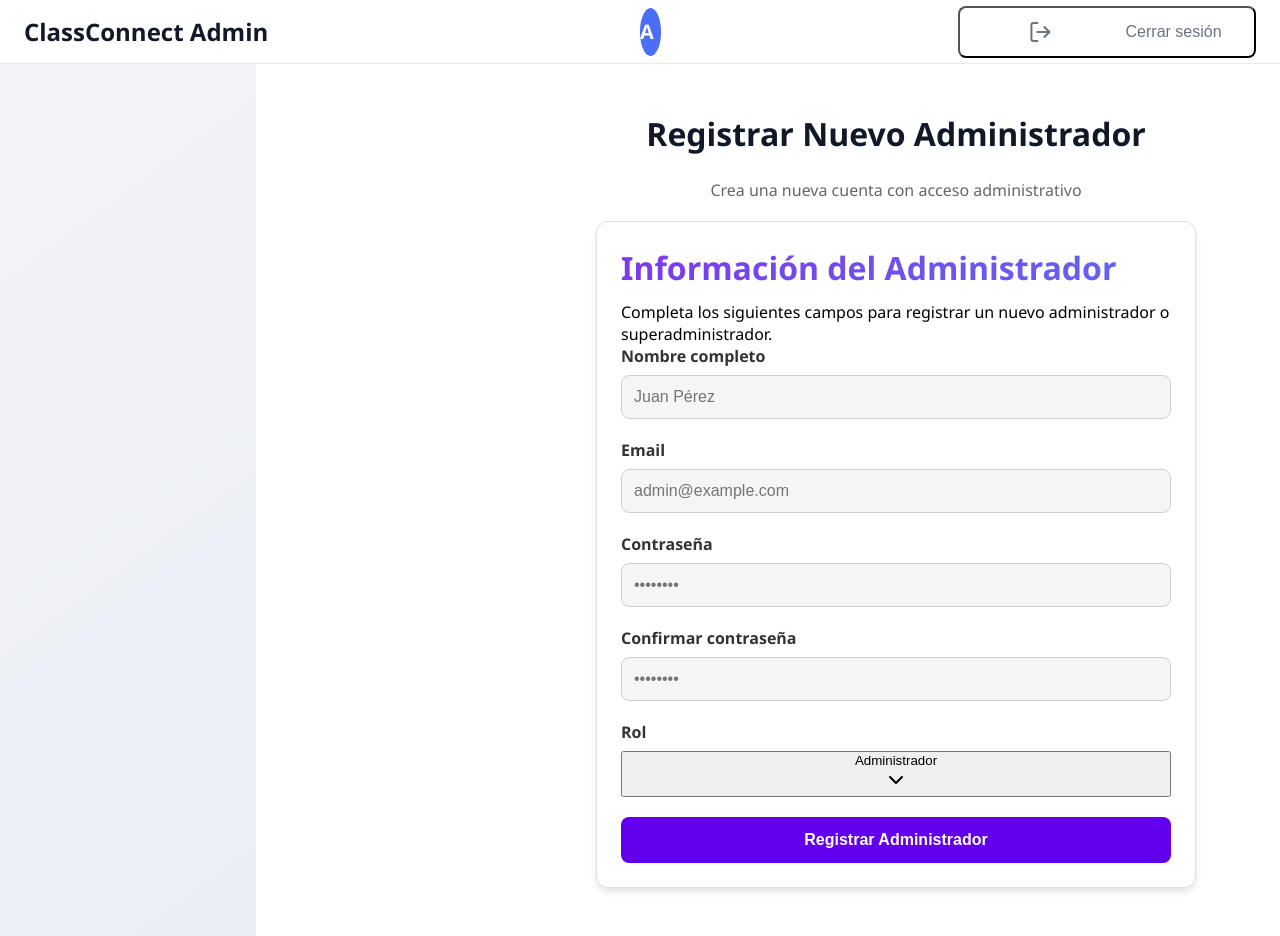
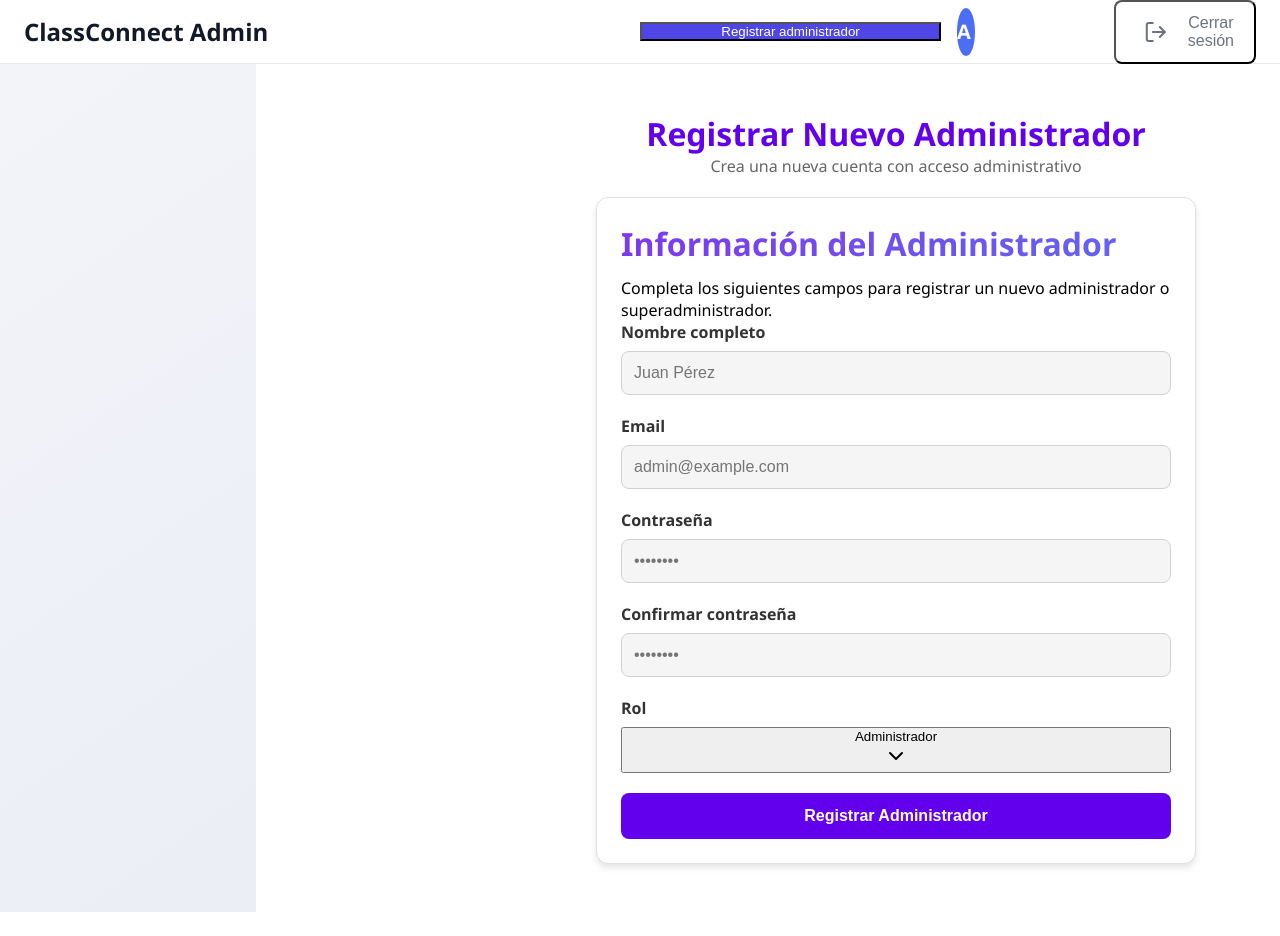
Before and after one commit to ClassConnect-GRUPO02/backoffice, a React (Vite) app: page /register in a window 1280 px wide. Shown: the top 936 px of the page. After the commit the page ends 912 px from the top, so only its background shows below. Built offline with nearby package versions, Linux system fonts and the light colour scheme; sample sign-in values are in the browser's storage.

Commit message:
feat: Enhance Dashboard layout with admin registration button, update authentication flow, and improve API integration

```diff
--- a/src/components/DashboardLayout.tsx
+++ b/src/components/DashboardLayout.tsx
@@ -29,6 +29,16 @@ const DashboardLayout = ({ children }: DashboardLayoutProps) => {
       <header className="header">
   <div className="header-content">
     <span className="header-logo">ClassConnect Admin</span>
+
+    <div className="header-actions">
+      <Button
+        variant="default"
+        className="register-admin-button"
+        onClick={() => navigate("/register")}
+      >
+        Registrar administrador
+      </Button>
+
       <div className="avatar-container">
         <Avatar className="avatar">
           <AvatarFallback className="avatar-fallback">
@@ -40,6 +50,7 @@ const DashboardLayout = ({ children }: DashboardLayoutProps) => {
           <p className="user-name">{user?.name}</p>
           <p className="user-email">{user?.email}</p>
         </div>
+
         <Button
           variant="outline"
           className="logout-button"
@@ -50,7 +61,9 @@ const DashboardLayout = ({ children }: DashboardLayoutProps) => {
         </Button>
       </div>
     </div>
+  </div>
 </header>
+
 
       {/* Main content */}
       <div className="main-content-container">
--- a/src/components/Layout.css
+++ b/src/components/Layout.css
@@ -96,24 +96,17 @@
     background-color: var(--logout-hover-bg);
   }
 
-
-  /* === Main content === */
-  .main-content {
-    margin-left: 16rem;
-    padding: 2rem;
-    background-color: var(--background-color);
-    flex: 1;
-    min-height: calc(100vh - var(--header-height));
-    box-sizing: border-box;
-    overflow-y: auto;
+  .header-actions {
+    display: flex;
+    align-items: center;
+    gap: 1rem;
   }
 
-  .main-content h1 {
-    font-size: 2rem;
-    font-weight: bold;
-    margin-bottom: 1.5rem;
-    color: var(--header-logo-color);
+  .register-admin-button {
+    background-color: #4f46e5; /* ejemplo: azul índigo */
+    color: white;
   }
+
 
   /* === Responsive === */
   @media (max-width: 768px) {
--- a/src/contexts/AuthContext.tsx
+++ b/src/contexts/AuthContext.tsx
@@ -10,7 +10,7 @@ interface AuthContextType {
   isLoading: boolean
   isAuthenticated: boolean
   login: (email: string, password: string) => Promise<boolean>
-  register: (userData: Omit<User, "id">) => Promise<boolean>
+  register: (email: string, name: string, password: string) => Promise<boolean>
   logout: () => void
 }
 
@@ -55,11 +55,9 @@ export const AuthProvider = ({ children }: { children: ReactNode }) => {
   const login = async (email: string, password: string) => {
     try {
       setIsLoading(true)
-      const { user: userData, token } = await loginUser(email, password)
+      const { id, token } = await loginUser(email, password)
       localStorage.setItem("token", token)
-      localStorage.setItem("id", userData.id)
-      setUser(userData)
-      alert("Inicio de sesión exitoso")
+      localStorage.setItem("id", id)
       return true
     } catch (error) {
       console.error("Login error:", error)
@@ -70,10 +68,10 @@ export const AuthProvider = ({ children }: { children: ReactNode }) => {
     }
   }
 
-  const register = async (userData: Omit<User, "id">) => {
+  const register = async (email: string, name: string, password: string) => {
     try {
       setIsLoading(true)
-      await registerAdmin(userData)
+      await registerAdmin(email, name, password)
       alert("Registro exitoso")
 
       return true
@@ -90,6 +88,7 @@ export const AuthProvider = ({ children }: { children: ReactNode }) => {
   const logout = () => {
     logoutUser()
     localStorage.removeItem("token")
+    localStorage.removeItem("id")
     setUser(null)
     alert("Sesión cerrada")
 
--- a/src/pages/LoginPage/LoginPage.tsx
+++ b/src/pages/LoginPage/LoginPage.tsx
@@ -20,9 +20,9 @@ const LoginPage = () => {
 
     if (!email) {
       newErrors.email = "El email es requerido"
-    } else if (!/\S+@\S+\.\S+/.test(email)) {
+    } /*else if (!/\S+@\S+\.\S+/.test(email)) {
       newErrors.email = "Email inválido"
-    }
+    }*/
 
     if (!password) {
       newErrors.password = "La contraseña es requerida"
@@ -32,7 +32,7 @@ const LoginPage = () => {
     return Object.keys(newErrors).length === 0
   }
 
-  /*
+
   const handleSubmit = async (e: React.FormEvent) => {
   e.preventDefault()
   setGeneralError(null) // Resetear errores generales al inicio
@@ -50,24 +50,7 @@ const LoginPage = () => {
     setGeneralError("Error del servidor. Intenta nuevamente más tarde.") // ⚠️ CA 2: Login fallido por error de servicio
   }
 }
-  */
 
-    //Armar un handler hardcodeado para el login
-    const handleSubmit = async (e: React.FormEvent) => {
-      e.preventDefault()
-
-      if (!validateForm()) return
-
-      // Simulamos el login exitoso
-      setTimeout(() => {
-        // Guardamos un token simulado en el localStorage
-        localStorage.setItem("token", "fake-token")
-        localStorage.setItem("id", "fake-id")
-
-        // Redirigimos al Dashboard
-        navigate("/dashboard")
-      }, 1000)
-    }
 
   return (
     <div className="login-container">
@@ -83,7 +66,7 @@ const LoginPage = () => {
               <label htmlFor="email" className="label">Correo electrónico</label>
               <input
                 id="email"
-                type="email"
+                type="text" //CAMBIAR A EMAIL
                 placeholder="admin@example.com"
                 value={email}
                 onChange={(e: React.ChangeEvent<HTMLInputElement>) => setEmail(e.target.value)}
--- a/src/pages/RegisterPage/RegisterPage.tsx
+++ b/src/pages/RegisterPage/RegisterPage.tsx
@@ -92,9 +92,10 @@ const RegisterPage = () => {
     };
 
     try {
-      const success = await register(userData);
+      const success = await register(userData.email, userData.name, userData.password); // Cambiar a registerAdmin
       if (success) {
-        navigate("/users"); // ✅ CA 1: Registro exitoso
+        alert("Registro exitoso"); // ✅ CA 1: Registro exitoso
+        navigate("/dashboard"); // ✅ CA 1: Registro exitoso
       } else {
         setGeneralError("El registro ha fallado. Verifica los datos ingresados."); // ⚠️ CA 3
       }
--- a/src/services/api.ts
+++ b/src/services/api.ts
@@ -1,9 +1,7 @@
 import axios from "axios"
 
-const USERS_URL = (import.meta.env.USERS_API_URL + import.meta.env.USERS_PORT)
-
 export const api = axios.create({
-  baseURL: USERS_URL,
+  baseURL: "/api",
   headers: {
     "Content-Type": "application/json",
   },
--- a/src/services/authService.ts
+++ b/src/services/authService.ts
@@ -1,13 +1,13 @@
-import type { User } from "../types/users"
 import { api } from "./api"
 
 export const loginUser = async (email: string, password: string) => {
-  const response = await api.post("/login", { email, password })
+  const response = await api.post("/admin-login", { email, password })
   return response.data
 }
 
-export const registerAdmin = async (userData: Omit<User, "id">) => {
-  const response = await api.post("/users", userData)
+export const registerAdmin = async (email:string, name: string, password: string) => {
+  const response = await api.post("/admins", { email, name, password },{
+    headers: { Authorization: `Bearer ${localStorage.getItem("token")}` }});
   return response.data
 }
 
--- a/src/services/userService.ts
+++ b/src/services/userService.ts
@@ -1,11 +1,9 @@
 import axios from "axios";
 import type { User } from "../types/users";
 
-const API_BASE_URL = "https://tu-backend.com/api"; // ← cambia por tu URL real
-
 export const getUsers = async (): Promise<User[]> => {
   const token = localStorage.getItem("token");
-  const response = await axios.get(`${API_BASE_URL}/users`, {
+  const response = await axios.get(`/api/users`, {
     headers: { Authorization: `Bearer ${token}` },
   });
   return response.data;
@@ -14,7 +12,7 @@ export const getUsers = async (): Promise<User[]> => {
 export const updateUserRole = async (userId: string, newRole: string): Promise<void> => {
   const token = localStorage.getItem("token");
   await axios.put(
-    `${API_BASE_URL}/users/${userId}/role`,
+    `/api/users/${userId}/role`,
     { role: newRole },
     { headers: { Authorization: `Bearer ${token}` } }
   );
@@ -23,7 +21,7 @@ export const updateUserRole = async (userId: string, newRole: string): Promise<v
 export const toggleUserStatus = async (userId: string, newStatus: "active" | "blocked"): Promise<void> => {
   const token = localStorage.getItem("token");
   await axios.put(
-    `${API_BASE_URL}/users/${userId}/status`,
+    `/api/users/${userId}/status`,
     { status: newStatus },
     { headers: { Authorization: `Bearer ${token}` } }
   );
@@ -36,7 +34,7 @@ export const getUserById = async (id: string): Promise<User> => {
     throw new Error("No token found")
   }
 
-  const response = await fetch(`${API_BASE_URL}/users/${id}`, {
+  const response = await fetch(`/api/users/${id}`, {
     headers: {
       Authorization: `Bearer ${token}`,
     },
@@ -63,7 +61,7 @@ export const logAudit = async ({
 }): Promise<void> => {
   const token = localStorage.getItem("token");
   await axios.post(
-    `${API_BASE_URL}/audit`,
+    `/api/audit`,
     {
       action,
       targetUser,
--- a/vite.config.ts
+++ b/vite.config.ts
@@ -11,4 +11,13 @@ export default defineConfig({
       '@': path.resolve(__dirname, './src'),
     },
   },
+  server: {
+    proxy: {
+      '/api': {
+        target: 'http://35.223.247.76:8080',
+        changeOrigin: true,
+        rewrite: (path) => path.replace(/^\/api/, '')
+      }
+    }
+  }
 })
```
Lines whose indentation alone changed are shown as unchanged.
